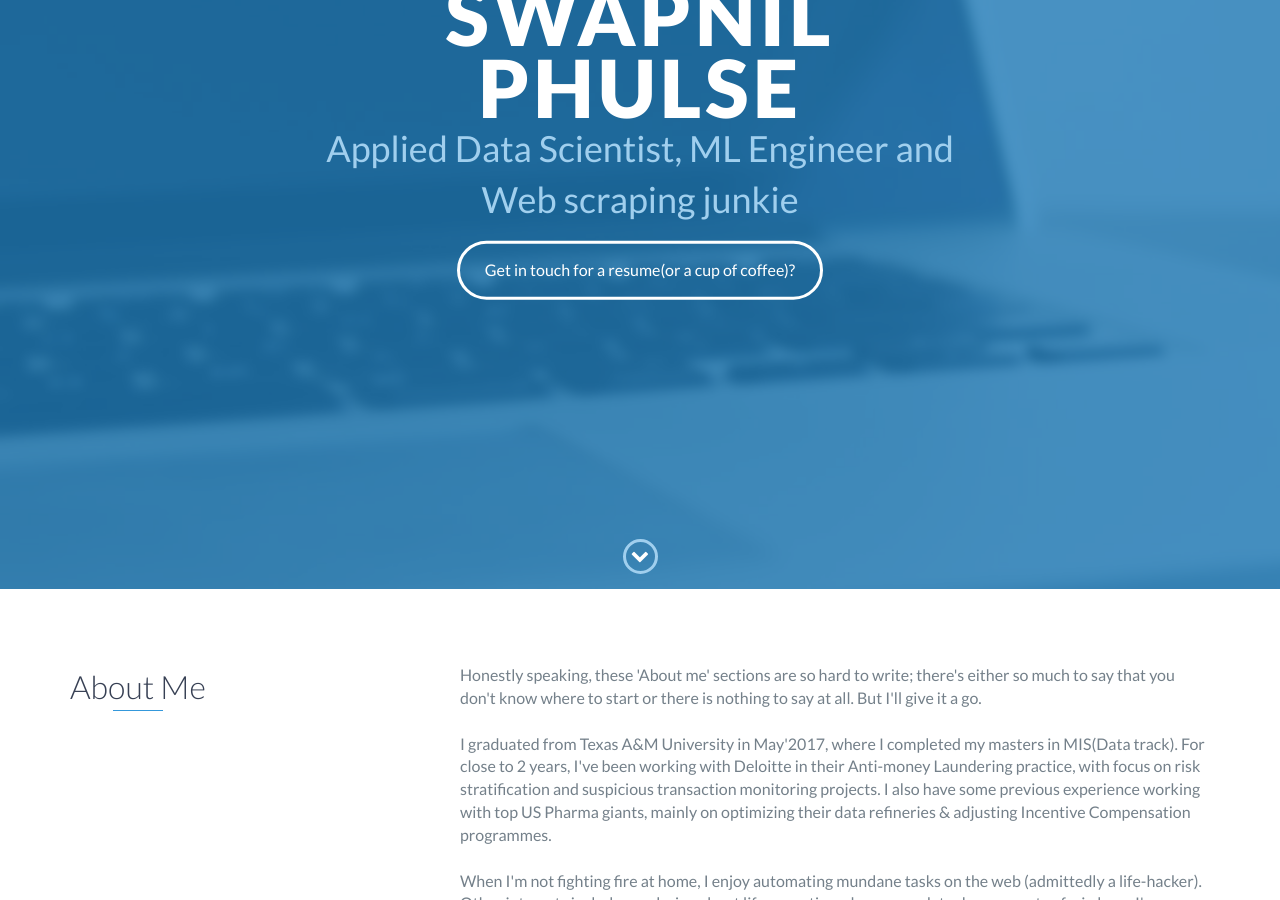
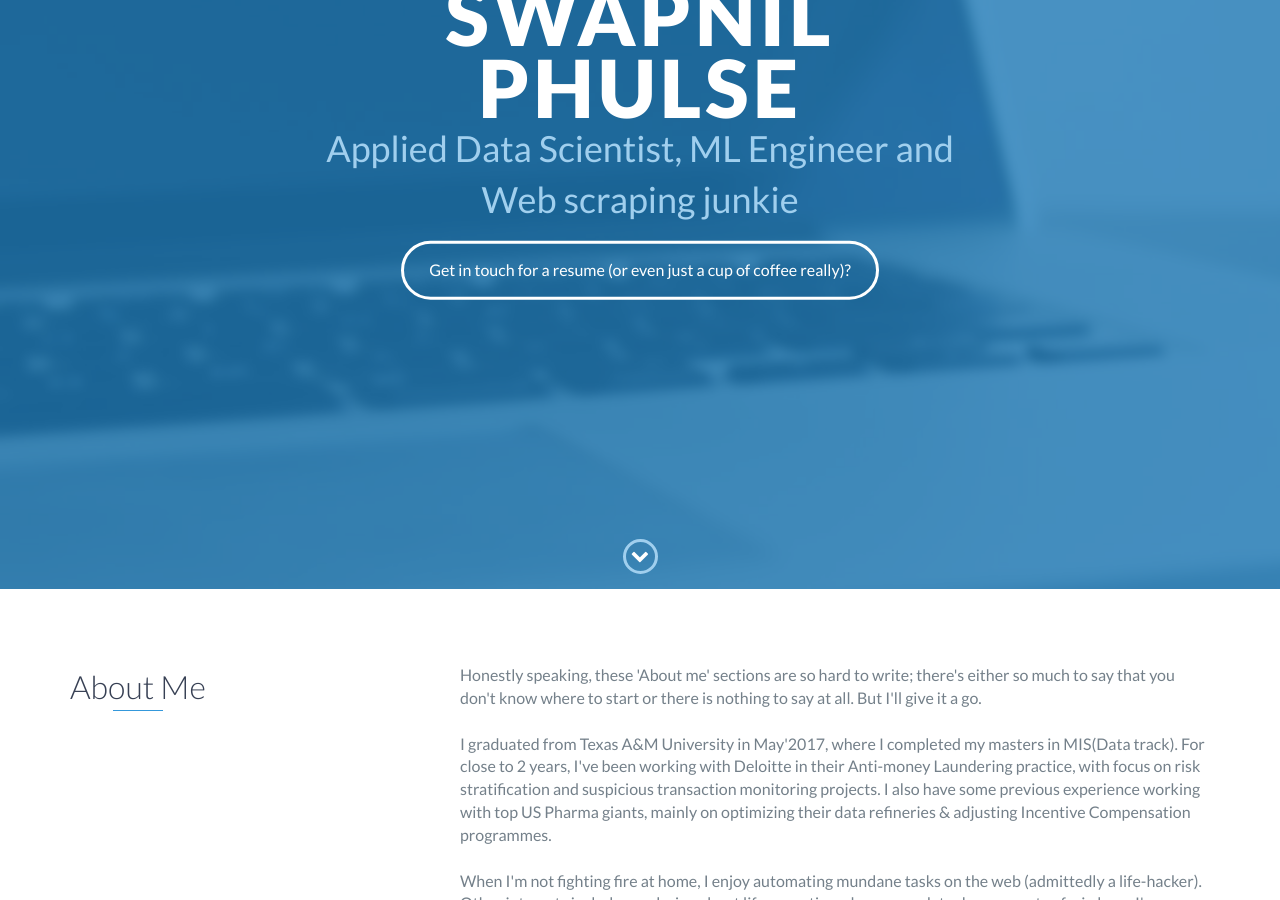
Before and after one commit to spsphulse/My-Portfolio, a Jekyll site: the page index.html, which Jekyll copies as it is, in a window 1280 px wide and 900 px high, scrolled down 311 px. Built offline with Jekyll 4.4.1, drawn with Linux system fonts in a browser that asks for light colours.

Commit message:
Update index.html

```diff
--- a/index.html
+++ b/index.html
@@ -53,7 +53,7 @@
         <div id="lead-content">
             <h1>Swapnil Phulse</h1>
             <h2>Applied Data Scientist, ML Engineer and Web scraping junkie</h2>
-            <a href="#contact" class="btn-rounded-white">Get in touch for a resume(or a cup of coffee)?</a>
+            <a href="#contact" class="btn-rounded-white">Get in touch for a resume (or even just a cup of coffee really)?</a>
         </div>
         <!-- End #lead-content -->
 
```
